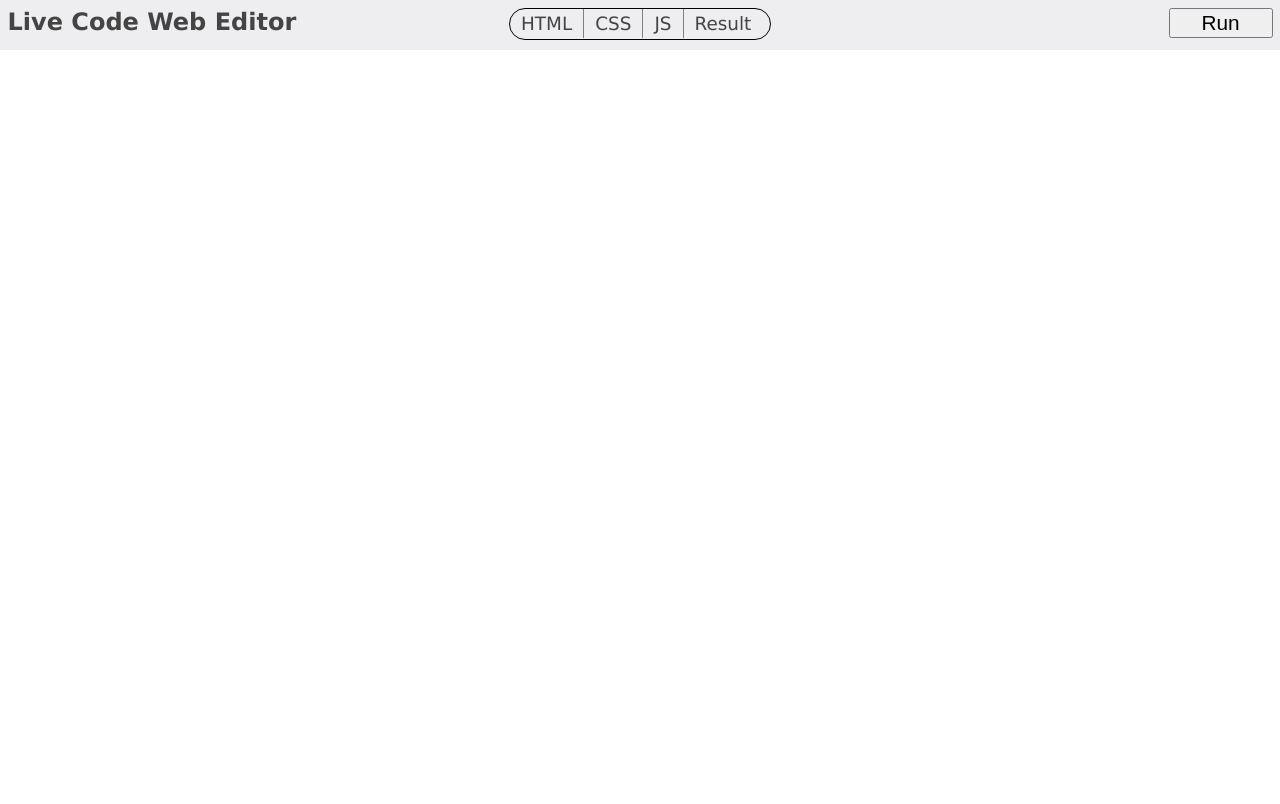
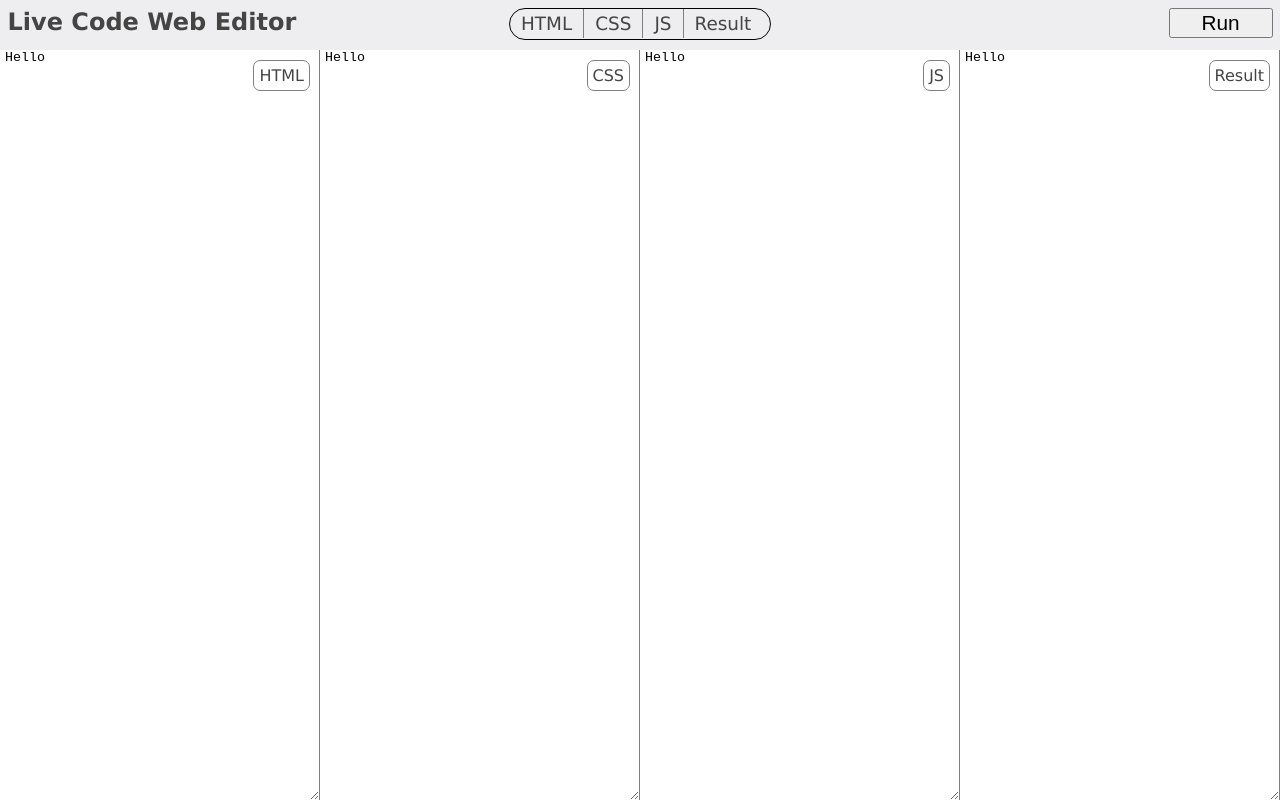
Before and after one commit to justmegawatt/live-code-web-editor, a plain HTML site: page index.html in a window 1280 px wide. Drawn offline with Linux system fonts and the light colour scheme.

Commit message:
Finished website design layout

```diff
--- a/index.html
+++ b/index.html
@@ -24,10 +24,25 @@
         </header>
         <div class="clearfix"></div>
 
-        <div id="htmlbox" class='codebox'></div>
-        <div id="cssbox" class='codebox'></div>
-        <div id="jsbox" class='codebox'></div>
-        <div id="resultbox" class='codebox'></div>
+        <div id="htmlbox" class='codebox'>
+            <p class="languageLabel">HTML</p>
+            <textarea>Hello</textarea>
+        </div>
+
+        <div id="cssbox" class='codebox'>
+            <p class="languageLabel">CSS</p>
+            <textarea>Hello</textarea>
+        </div>
+
+        <div id="jsbox" class='codebox'>
+            <p class="languageLabel">JS</p>
+            <textarea>Hello</textarea>
+        </div>
+
+        <div id="resultbox" class='codebox'>
+            <p class="languageLabel">Result</p>
+            <textarea>Hello</textarea>
+        </div>
 
         <script type='text/javascript' src='scripts.js'></script>
     </body>
--- a/scripts.js
+++ b/scripts.js
@@ -0,0 +1,7 @@
+// Design //
+
+var windowHeight = $(window).height();
+var headerHeight = $('header').height();
+var codeBoxHeight = windowHeight - headerHeight;
+$('.codebox').height(codeBoxHeight);
+$('.codebox textarea').height(codeBoxHeight);
--- a/styles.css
+++ b/styles.css
@@ -56,10 +56,36 @@ Main
 
 .codebox {
     width: 25%;
+    float: left;
+    padding: 0;
+    margin: 0;
+    padding-right: 11px;
+    box-sizing: border-box;
+    position: relative;
+}
+
+.codebox textarea {
+    width: 100%;
+    padding: 0 5px;
+    margin: 0;
+    border: none;
     border-right: 1px gray solid;
-    height: 100%;
-    float: left;
+    font-family: 'Courier New', Courier, monospace;
 }
+
+.languageLabel {
+    margin: 0;
+    padding: 5px;
+    position: absolute;
+    top: 10px;
+    right: 10px;
+    border: 1px gray solid;
+    border-radius: 7px;
+}
+
+/* #cssbox, #jsbox {
+    display: none;
+} */
 
 
 /* *~*~*~*~*~*~*~*~*~
```
